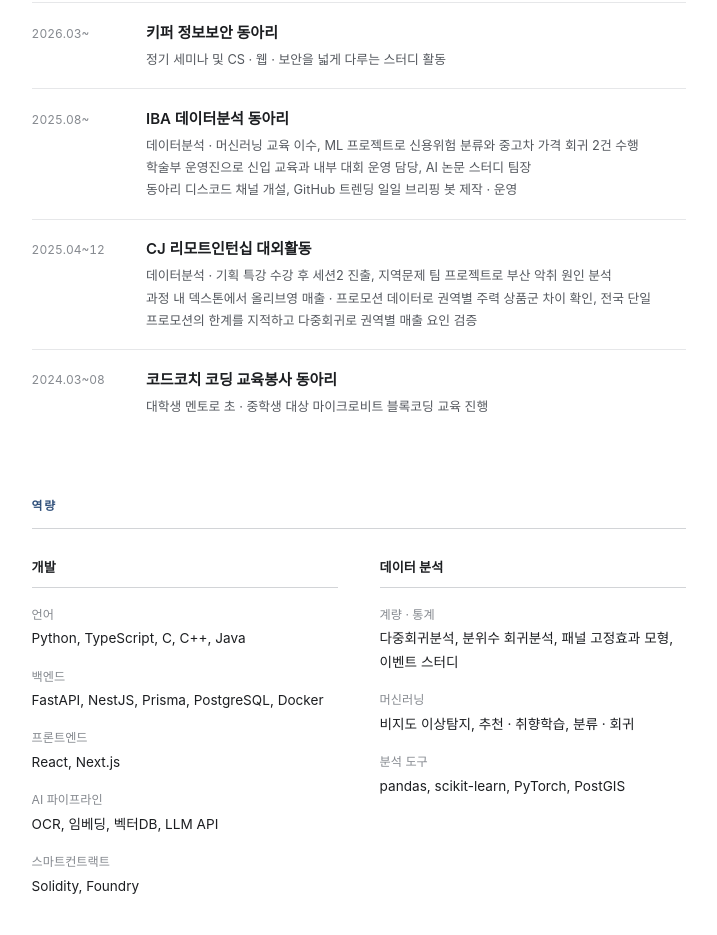
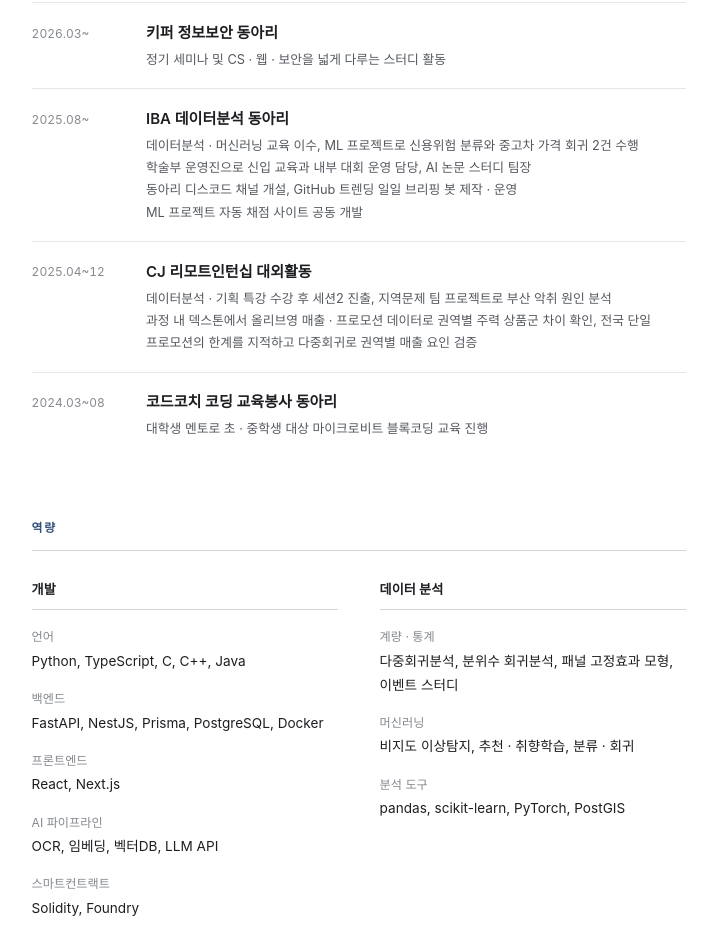
Before and after one commit to taejeong0416/taejeong0416.github.io, a plain HTML site: page index.html in a window 1280 px wide. Shown: the part 3118-4053 px from the top of the page, without its empty margins (250-967 px from the left). Drawn offline with Linux system fonts and the light colour scheme; a web font is replaced by a local one.

Commit message:
docs: IBA 활동에 자동 채점 사이트 추가

```diff
--- a/index.html
+++ b/index.html
@@ -644,7 +644,7 @@ if (window.self !== window.top) {
     <span class="when">2025.08~</span>
     <div>
       <p class="ttl">IBA 데이터분석 동아리</p>
-      <p class="sub">데이터분석 · 머신러닝 교육 이수, ML 프로젝트로 신용위험 분류와 중고차 가격 회귀 2건 수행<br>학술부 운영진으로 신입 교육과 내부 대회 운영 담당, AI 논문 스터디 팀장<br>동아리 디스코드 채널 개설, GitHub 트렌딩 일일 브리핑 봇 제작 · 운영</p>
+      <p class="sub">데이터분석 · 머신러닝 교육 이수, ML 프로젝트로 신용위험 분류와 중고차 가격 회귀 2건 수행<br>학술부 운영진으로 신입 교육과 내부 대회 운영 담당, AI 논문 스터디 팀장<br>동아리 디스코드 채널 개설, GitHub 트렌딩 일일 브리핑 봇 제작 · 운영<br>ML 프로젝트 자동 채점 사이트 공동 개발</p>
     </div>
   </div>
 
```
